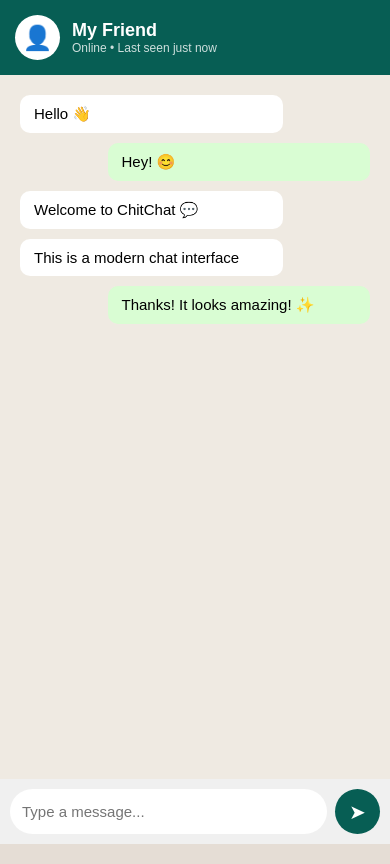
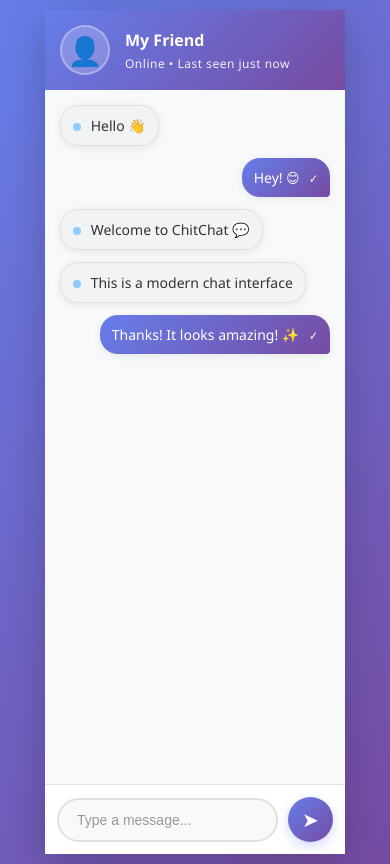
Before and after one commit to khushnoorm/ChitChat-, a plain HTML site: page index.html in a window 390 px wide. Drawn offline with Linux system fonts and the light colour scheme.

Commit message:
🎨 Modern UI: Gradients, animations, shadows & responsive design

```diff
--- a/style.css
+++ b/style.css
@@ -4,87 +4,205 @@
     padding: 0;
 }
 
+:root {
+    --primary-color: #667eea;
+    --secondary-color: #764ba2;
+    --accent-color: #f093fb;
+    --received-bg: #f1f3f5;
+    --sent-bg: linear-gradient(135deg, #667eea 0%, #764ba2 100%);
+    --header-bg: linear-gradient(135deg, #667eea 0%, #764ba2 100%);
+    --shadow: 0 4px 15px rgba(0, 0, 0, 0.1);
+    --transition: all 0.3s ease;
+}
+
 body {
-    font-family: Arial, sans-serif;
-    background: #e5ddd5;
+    font-family: 'Segoe UI', Tahoma, Geneva, Verdana, sans-serif;
+    background: linear-gradient(135deg, #667eea 0%, #764ba2 100%);
+    min-height: 100vh;
+    display: flex;
+    align-items: center;
+    justify-content: center;
+    padding: 10px;
 }
 
 .chat-container {
     max-width: 600px;
-    height: 100vh;
-    margin: auto;
-    background: #efeae2;
+    height: 90vh;
+    background: white;
     display: flex;
     flex-direction: column;
+    border-radius: 20px;
+    box-shadow: 0 10px 40px rgba(0, 0, 0, 0.2);
+    overflow: hidden;
+    animation: slideUp 0.5s ease;
 }
 
+@keyframes slideUp {
+    from {
+        opacity: 0;
+        transform: translateY(30px);
+    }
+    to {
+        opacity: 1;
+        transform: translateY(0);
+    }
+}
+
+/* Header Styling */
 .chat-header {
-    background: #075e54;
+    background: var(--header-bg);
     color: white;
-    padding: 15px;
+    padding: 20px;
     display: flex;
     align-items: center;
-    gap: 12px;
+    gap: 15px;
+    box-shadow: var(--shadow);
 }
 
 .profile {
-    width: 45px;
-    height: 45px;
+    width: 50px;
+    height: 50px;
     border-radius: 50%;
-    background: white;
+    background: rgba(255, 255, 255, 0.2);
     display: flex;
     align-items: center;
     justify-content: center;
-    font-size: 24px;
+    font-size: 28px;
+    backdrop-filter: blur(10px);
+    border: 2px solid rgba(255, 255, 255, 0.3);
+    transition: var(--transition);
+}
+
+.profile:hover {
+    transform: scale(1.1);
+    background: rgba(255, 255, 255, 0.3);
+}
+
+.header-info {
+    flex: 1;
 }
 
 .header-info h2 {
     font-size: 18px;
+    font-weight: 600;
+    margin-bottom: 4px;
 }
 
 .header-info p {
     font-size: 12px;
-    opacity: 0.8;
+    opacity: 0.9;
+    letter-spacing: 0.5px;
 }
 
+/* Messages Area */
 .messages {
     flex: 1;
     padding: 20px;
     overflow-y: auto;
+    background: #f8f9fa;
+    display: flex;
+    flex-direction: column;
+    gap: 12px;
+}
+
+.messages::-webkit-scrollbar {
+    width: 6px;
+}
+
+.messages::-webkit-scrollbar-track {
+    background: transparent;
+}
+
+.messages::-webkit-scrollbar-thumb {
+    background: #ccc;
+    border-radius: 3px;
+}
+
+.messages::-webkit-scrollbar-thumb:hover {
+    background: #999;
 }
 
 .message {
     max-width: 75%;
-    padding: 10px 14px;
-    margin-bottom: 10px;
-    border-radius: 10px;
+    padding: 12px 16px;
+    border-radius: 18px;
     font-size: 15px;
+    word-wrap: break-word;
+    animation: messageSlide 0.3s ease;
+    box-shadow: 0 2px 8px rgba(0, 0, 0, 0.08);
+}
+
+@keyframes messageSlide {
+    from {
+        opacity: 0;
+        transform: translateY(10px);
+    }
+    to {
+        opacity: 1;
+        transform: translateY(0);
+    }
 }
 
 .received {
-    background: white;
-    margin-right: auto;
+    background: var(--received-bg);
+    color: #333;
+    align-self: flex-start;
+    border: 1px solid #e0e0e0;
+}
+
+.received::before {
+    content: '';
+    display: inline-block;
+    width: 8px;
+    height: 8px;
+    background: #90caf9;
+    border-radius: 50%;
+    margin-right: 6px;
+    vertical-align: middle;
 }
 
 .sent {
-    background: #d9fdd3;
-    margin-left: auto;
+    background: var(--sent-bg);
+    color: white;
+    align-self: flex-end;
+    border-radius: 18px 18px 4px 18px;
 }
 
+.sent::after {
+    content: '✓';
+    margin-left: 6px;
+    font-size: 12px;
+}
+
+/* Input Area */
 .input-area {
     display: flex;
-    padding: 10px;
-    background: #f0f0f0;
-    gap: 8px;
+    padding: 15px;
+    background: white;
+    gap: 10px;
+    border-top: 1px solid #e0e0e0;
+    align-items: center;
 }
 
 .input-area input {
     flex: 1;
-    border: none;
+    border: 2px solid #e0e0e0;
     outline: none;
-    padding: 12px;
+    padding: 12px 18px;
     border-radius: 25px;
     font-size: 15px;
+    transition: var(--transition);
+    background: #f8f9fa;
+}
+
+.input-area input:focus {
+    border-color: var(--primary-color);
+    background: white;
+    box-shadow: 0 0 0 3px rgba(102, 126, 234, 0.1);
+}
+
+.input-area input::placeholder {
+    color: #999;
 }
 
 .input-area button {
@@ -92,8 +210,63 @@ body {
     height: 45px;
     border: none;
     border-radius: 50%;
-    background: #075e54;
+    background: var(--sent-bg);
     color: white;
     font-size: 20px;
     cursor: pointer;
+    transition: var(--transition);
+    display: flex;
+    align-items: center;
+    justify-content: center;
+    box-shadow: 0 4px 12px rgba(102, 126, 234, 0.3);
 }
+
+.input-area button:hover {
+    transform: scale(1.05);
+    box-shadow: 0 6px 16px rgba(102, 126, 234, 0.4);
+}
+
+.input-area button:active {
+    transform: scale(0.95);
+}
+
+/* Responsive Design */
+@media (max-width: 600px) {
+    .chat-container {
+        max-width: 100%;
+        height: 100vh;
+        border-radius: 0;
+    }
+
+    .message {
+        max-width: 85%;
+    }
+
+    .chat-header {
+        padding: 15px;
+    }
+
+    .messages {
+        padding: 15px;
+    }
+
+    .input-area {
+        padding: 12px;
+    }
+}
+
+@media (max-width: 400px) {
+    .message {
+        max-width: 95%;
+        font-size: 14px;
+        padding: 10px 12px;
+    }
+
+    .header-info h2 {
+        font-size: 16px;
+    }
+
+    .input-area input {
+        font-size: 14px;
+    }
+}
```
